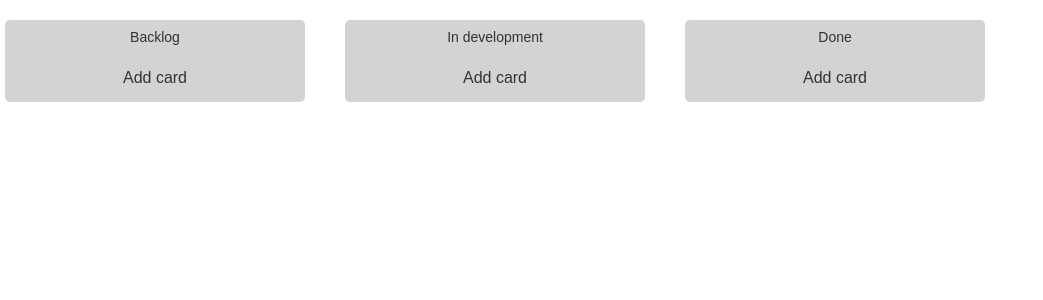
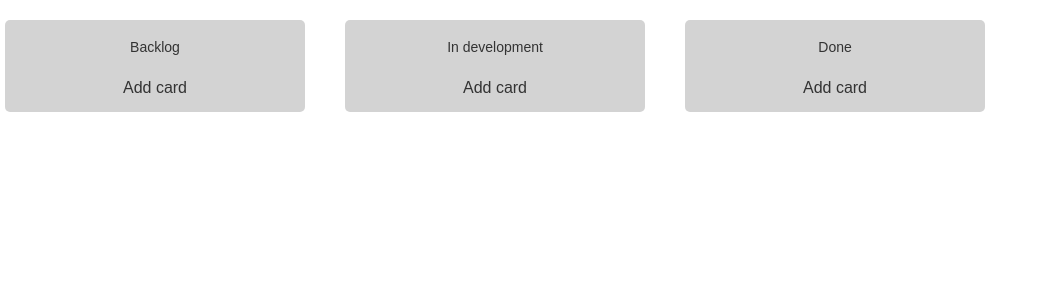
Before and after one commit to taradams/METCS673_Team6, a React (Create React App) app: page / in a window 1280 px wide. Shown: the top 300 px of the page, without its empty margins (0-1043 px from the left). Built offline with nearby package versions, Linux system fonts and the light colour scheme.

Commit message:
fit text in cards

```diff
--- a/src/component/Card.css
+++ b/src/component/Card.css
@@ -8,5 +8,11 @@
     border-radius: 2px;
     text-align: left;
     padding-left: 10px;
-    overflow: auto;
+    padding-right: 10px;
 }
+
+.card-body {
+    overflow-x: hidden;
+    text-overflow: ellipsis;
+    word-wrap: break-word
+}
```
